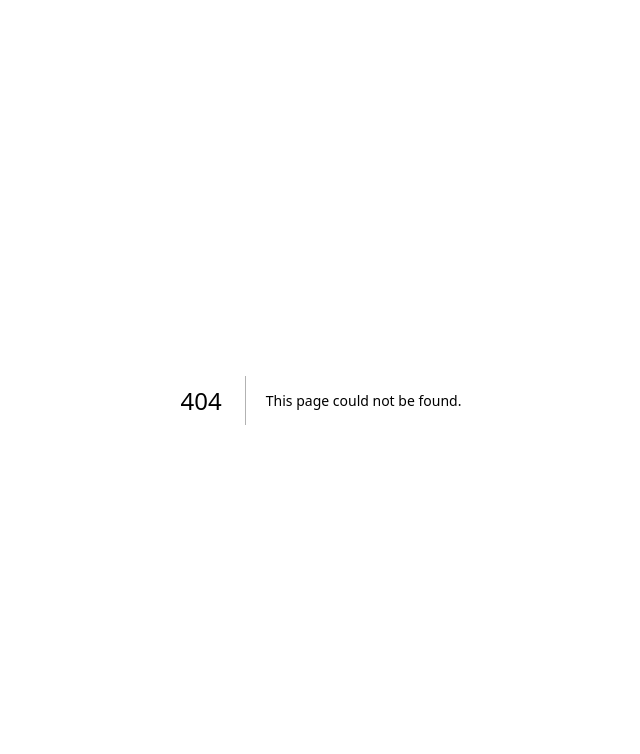
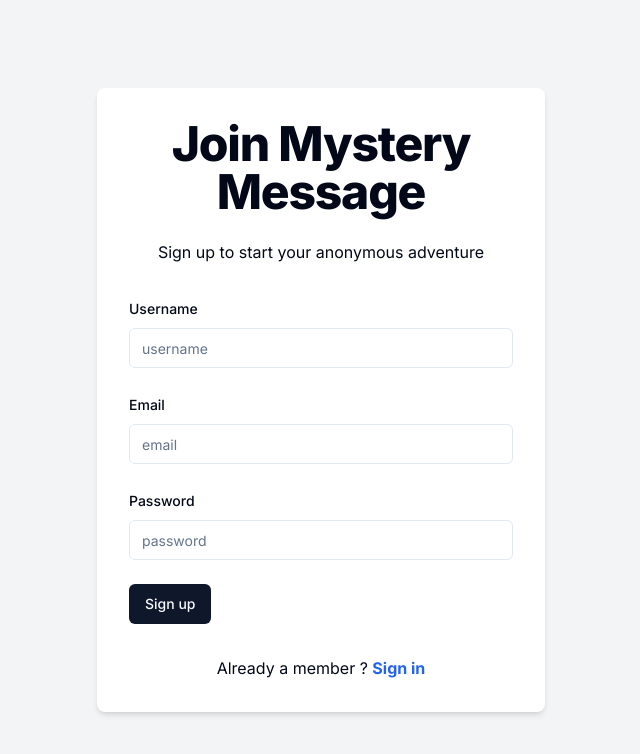
Before and after one commit to SadimMali/MstryMessage-nextJS, a Next.js app: page /sign-up in a window 1280 px wide. Before the commit this address had no page. Shown: the top 754 px of the page, without its empty margins (319-959 px from the left). Built offline with nearby package versions, Linux system fonts and the light colour scheme.

Commit message:
feat(client): Create sign-up ui page implementing api endpoint

```diff
--- /dev/null
+++ b/src/app/(auth)/sign-in/page.tsx
@@ -0,0 +1,8 @@
+
+const page = () => {
+  return (
+    <div>sign-in page</div>
+  )
+}
+
+export default page
--- /dev/null
+++ b/src/app/(auth)/sign-up/page.tsx
@@ -0,0 +1,201 @@
+"use client";
+import { zodResolver } from "@hookform/resolvers/zod";
+import { useForm } from "react-hook-form";
+import * as z from "zod";
+import Link from "next/link";
+import { useEffect, useState } from "react";
+import { useDebounceCallback } from "usehooks-ts";
+import { useToast } from "@/components/ui/use-toast";
+import { useRouter } from "next/navigation";
+import { signUpSchema } from "@/schemas/signUpSchema";
+import axios, { AxiosError } from "axios";
+import { ApiResponse } from "@/types/ApiResponse";
+import {
+  Form,
+  FormField,
+  FormItem,
+  FormLabel,
+  FormControl,
+  FormMessage,
+} from "@/components/ui/form";
+import { Input } from "@/components/ui/input";
+import { Button } from "@/components/ui/button";
+import { Loader2 } from "lucide-react";
+
+const page = () => {
+  const [username, setUsername] = useState("");
+  const [usernameMessage, setUsernameMessage] = useState("");
+  const [isCheckingUsername, setIsCheckingUsername] = useState(false);
+  const [isSubmitting, setIsSubmitting] = useState(false);
+  const debounced = useDebounceCallback(setUsername, 300);
+
+
+
+  const router = useRouter();
+  const { toast } = useToast();
+
+  //zod implementation
+  const form = useForm<z.infer<typeof signUpSchema>>({
+    resolver: zodResolver(signUpSchema),
+    defaultValues: {
+      username: "",
+      email: "",
+      password: "",
+    },
+  });
+
+  useEffect(() => {
+    const checkUniqueUsername = async () => {
+      if (username) {
+        setIsCheckingUsername(true);
+        setUsernameMessage("");
+        try {
+          const response = await axios.get<ApiResponse>(
+            `/api/check-username-unique?username=${username}`
+          );
+          setUsernameMessage(response.data.message);
+        } catch (error) {
+          const axiosError = error as AxiosError<ApiResponse>;
+          setUsernameMessage(
+            axiosError.response?.data.message ?? "Error checking username"
+          );
+        } finally {
+          setIsCheckingUsername(false);
+        }
+      }
+    };
+    checkUniqueUsername();
+  }, [username]);
+
+  const onSubmit = async (data: z.infer<typeof signUpSchema>) => {
+    setIsSubmitting(true);
+    try {
+      const response = await axios.post<ApiResponse>("/api/sign-up", data);
+      console.log(response)
+      console.log(response.data.success)
+      if (response.data.success) {
+        toast({
+          title: "Success",
+          description: response.data.message,
+        });
+        router.replace(`/verify/${username}`);
+        setIsSubmitting(false);
+      }
+    } catch (error) {
+      console.error("Error in signing of user", error);
+      const axiosError = error as AxiosError<ApiResponse>;
+
+      //Default error message
+      let errorMessage = axiosError.response?.data.message;
+      toast({
+        title: "Signup failed",
+        description: errorMessage,
+        variant: "destructive",
+      });
+      setIsSubmitting(false);
+    }
+  };
+  return (
+    <div className="flex justify-center items-center min-h-screen bg-gray-100">
+      <div className="w-full max-w-md p-8 space-y-8 bg-white rounded-lg shadow-md">
+        <div className="text-center">
+          <h1 className="text-4xl font-extrabold tracking-tight lg:text-5xl mb-6">
+            Join Mystery Message
+          </h1>
+          <p className="mb-4">Sign up to start your anonymous adventure</p>
+        </div>
+        {/* form */}
+        <Form {...form}>
+          <form onSubmit={form.handleSubmit(onSubmit)} className="space-y-6">
+            <FormField
+              control={form.control}
+              name="username"
+              render={({ field }) => (
+                <FormItem>
+                  <FormLabel>Username</FormLabel>
+                  <FormControl>
+                    <Input
+                      placeholder="username"
+                      {...field}
+                      onChange={(e) => {
+                        field.onChange(e);
+                        debounced(e.target.value);
+                      }}
+                    />
+                  </FormControl>
+                  {isCheckingUsername && (
+                    <>
+                      <Loader2 className="w-4 h-4 animate-spin" />
+                    </>
+                  )}
+                  {(!isCheckingUsername && usernameMessage) && (
+                    <p
+                      className={`text-sm font-bold ${
+                        usernameMessage === "Username is unique"
+                          ? "text-green-500"
+                          : "text-red-500"
+                      }`}
+                    >
+                       {usernameMessage}
+                    </p>
+                  )}
+                  <FormMessage />
+                </FormItem>
+              )}
+            />
+            <FormField
+              control={form.control}
+              name="email"
+              render={({ field }) => (
+                <FormItem>
+                  <FormLabel>Email</FormLabel>
+                  <FormControl>
+                    <Input placeholder="email" {...field} />
+                  </FormControl>
+                  <FormMessage />
+                </FormItem>
+              )}
+            />
+            <FormField
+              control={form.control}
+              name="password"
+              render={({ field }) => (
+                <FormItem>
+                  <FormLabel>Password</FormLabel>
+                  <FormControl>
+                    <Input type="password" placeholder="password" {...field} />
+                  </FormControl>
+                  <FormMessage />
+                </FormItem>
+              )}
+            />
+            <Button type="submit" disabled={isSubmitting}>
+              {isSubmitting ? (
+                <>
+                  <Loader2 className="mr-2 h-4 w-4 animate-spin" /> Please
+                  wait...
+                </>
+              ) : (
+                "Sign up"
+              )}
+            </Button>
+          </form>
+        </Form>
+
+        <div className="text-center mt-4">
+          <p>
+            Already a member ?{" "}
+            <Link
+              href="/sign-in"
+              className="font-bold text-blue-600 hover:text-blue-800"
+            >
+              Sign in{" "}
+            </Link>
+          </p>
+        </div>
+      </div>
+    </div>
+  );
+};
+
+export default page;
```
